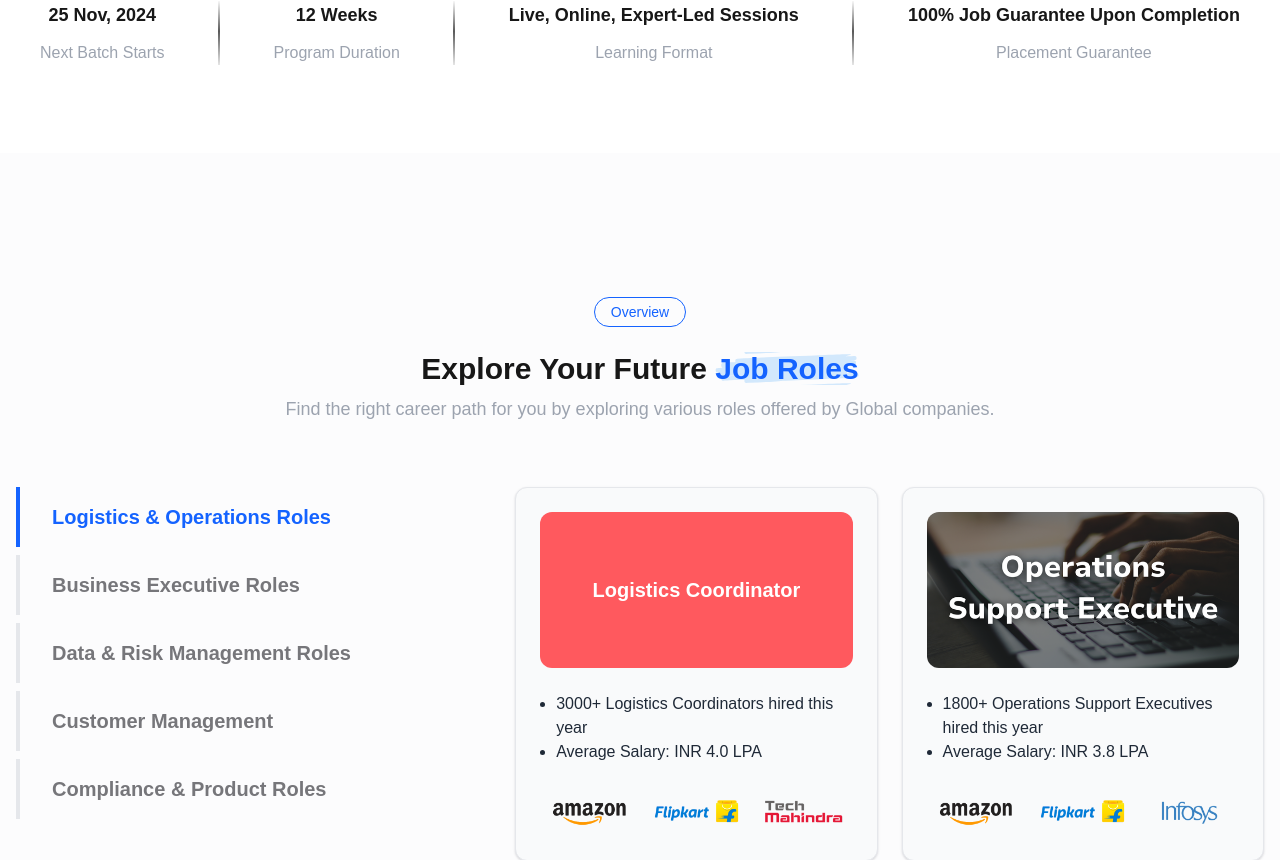
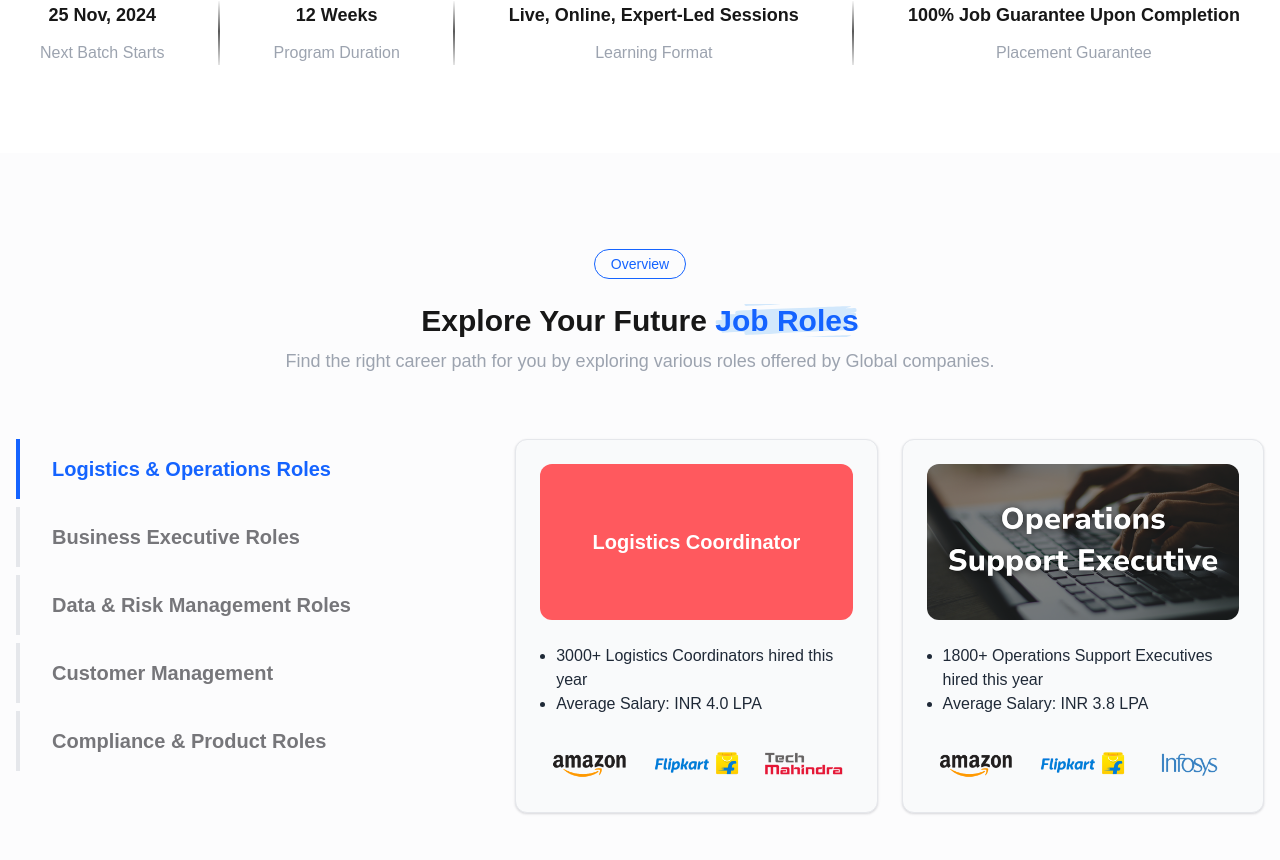
Before and after one commit to Nikhil-Antino/isda-demo, a Next.js app: page / in a window 1280 px wide. Shown: the part 986-1846 px from the top of the page. Built offline with nearby package versions, Linux system fonts and the light colour scheme.

Commit message:
fix gapping, and added first name letter as profile image while absent of profile image

```diff
--- a/src/components/Educators.jsx
+++ b/src/components/Educators.jsx
@@ -75,7 +75,11 @@ function EducatorsCard({
     <div className="flex flex-col items-center gap-y-4 rounded-xl py-6 px-4 overflow-hidden bg-grayshade border border-[#E5E7EB] h-full">
       <div className="w-56 h-56 rounded-full bg-red-100 col-span-3 md:col-span-2 overflow-hidden relative">
         {profile === null ? (
-          <div className="bg-red-100 w-20 h-20" />
+          <div className="bg-red-300 w-full h-full flex items-center justify-center">
+            <p className="text-white text-7xl font-white">
+              {name?.slice(0, 1)}
+            </p>
+          </div>
         ) : (
           <Image src={profile} objectFit="cover" layout="fill" alt="student" />
         )}
--- a/src/components/JobSection.jsx
+++ b/src/components/JobSection.jsx
@@ -14,7 +14,7 @@ function JobSection() {
 
   return (
     // bg-[url('/images/background/1.png')] bg-contain bg-center
-    <section className="w-full pt-36 pb-40 px-4 bg-[#FCFCFD]">
+    <section className="w-full pt-24 pb-40 px-4 bg-[#FCFCFD]">
       <div className="md:max-w-[1360px] md:mx-auto flex flex-col items-center gap-y-16">
         <div className="flex flex-col gap-y-2 items-center overflow-hidden">
           <Badge customStyle={"flex items-center gap-x-1 mb-4"}>Overview</Badge>
```
